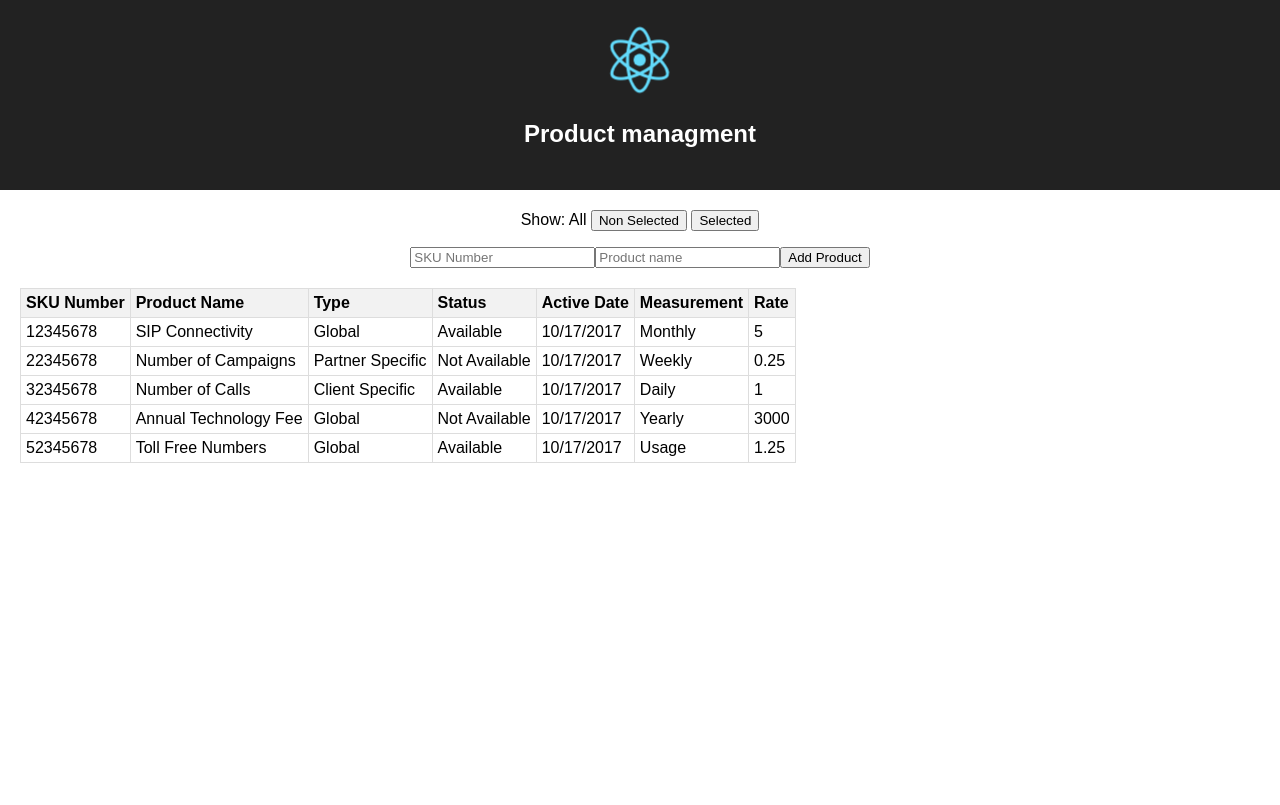
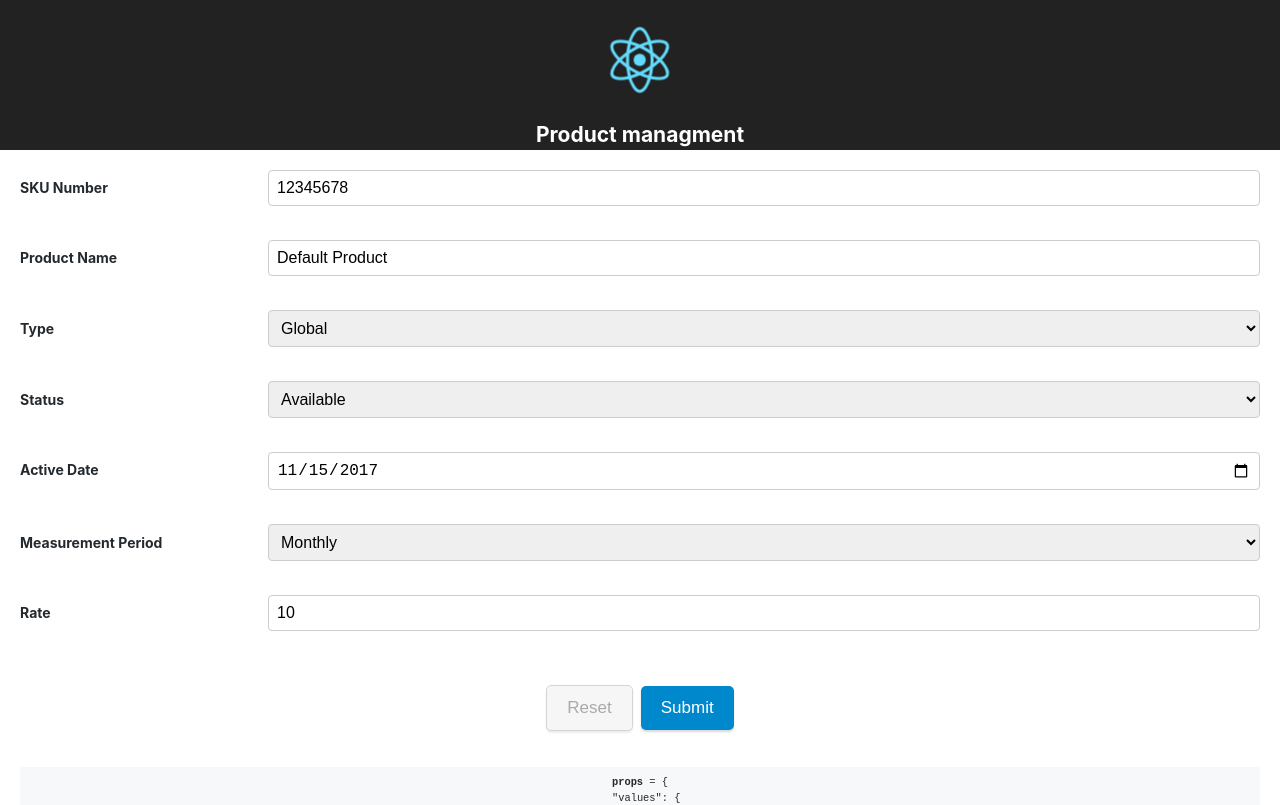
Before and after one commit to Aparus/product-management-table, a React (Create React App) app: page / in a window 1280 px wide. Shown: the top 805 px of the page. Built offline with nearby package versions, Linux system fonts and the light colour scheme.

Commit message:
added Product Form with validation and Formik plugin

```diff
--- a/package.json
+++ b/package.json
@@ -4,12 +4,14 @@
   "private": true,
   "dependencies": {
     "deep-freeze": "0.0.1",
+    "formik": "^0.10.4",
     "prop-types": "^15.6.0",
     "react": "^16.1.0",
     "react-dom": "^16.1.0",
     "react-redux": "^5.0.6",
     "react-scripts": "1.0.17",
-    "redux": "^3.7.2"
+    "redux": "^3.7.2",
+    "yup": "^0.23.0"
   },
   "scripts": {
     "start": "react-scripts start",
--- a/src/product/actions.js
+++ b/src/product/actions.js
@@ -5,7 +5,7 @@ export const setVisibilityFilter = filter => ({
 
 export const addProduct = product => ({
   type: 'ADD_PRODUCT',
-  payload: product,
+  product,
 });
 
 export const toggleProduct = SKUNumber => ({
--- a/src/product/components/AddProduct.jsx
+++ b/src/product/components/AddProduct.jsx
@@ -1,10 +1,217 @@
 import React from 'react';
 import { connect } from 'react-redux';
+import { withFormik } from 'formik';
+import Yup from 'yup';
 import { addProduct } from '../actions';
+import './helper.css';
+
+// Our inner form component. Will be wrapped with Formik({..})
+const MyInnerForm = (props) => {
+  const {
+    values,
+    touched,
+    errors,
+    dirty,
+    isSubmitting,
+    handleChange,
+    handleBlur,
+    handleSubmit,
+    handleReset,
+  } = props;
+  return (
+    <form onSubmit={handleSubmit}>
+      <label htmlFor="SKUNumber">SKU Number</label>
+      <input
+        id="SKUNumber"
+        placeholder="SKU Number"
+        type="number"
+        value={values.SKUNumber}
+        onChange={handleChange}
+        onBlur={handleBlur}
+        className={errors.SKUNumber && touched.SKUNumber ? 'text-input error' : 'text-input'}
+      />
+      <div className="input-feedback">{touched.SKUNumber ? errors.SKUNumber : ''}</div>
+
+      <label htmlFor="productName">Product Name</label>
+      <input
+        id="productName"
+        placeholder="Product Name"
+        type="text"
+        value={values.productName}
+        onChange={handleChange}
+        onBlur={handleBlur}
+        className={errors.productName && touched.productName ? 'text-input error' : 'text-input'}
+      />
+      <div className="input-feedback">{touched.productName ? errors.productName : ''}</div>
+
+      <label htmlFor="type">Type</label>
+      <select
+        id="type"
+        value={values.type}
+        onChange={handleChange}
+        onBlur={handleBlur}
+        className={errors.type && touched.type ? 'text-input error' : 'text-input'}
+      >
+        <option value="">Select type</option>
+        <option value="Global">Global</option>
+        <option value="Partner Specific">Partner Specific</option>
+        <option value="Client Specific">Client Specific</option>
+      </select>
+      <div className="input-feedback">{touched.type ? errors.type : ''}</div>
+
+      <label htmlFor="status">Status</label>
+      <select
+        id="status"
+        value={values.status}
+        onChange={handleChange}
+        onBlur={handleBlur}
+        className={errors.status && touched.status ? 'text-input error' : 'text-input'}
+      >
+        <option value="">Select status</option>
+        <option value="Available">Available</option>
+        <option value="Not Available">Not Available</option>
+      </select>
+      <div className="input-feedback">{touched.status ? errors.status : ''}</div>
+
+      <label htmlFor="activeDate">Active Date</label>
+      <input
+        id="activeDate"
+        value={values.activeDate}
+        type="date"
+        onChange={handleChange}
+        onBlur={handleBlur}
+        className={errors.activeDate && touched.activeDate ? 'text-input error' : 'text-input'}
+      />
+      <div className="input-feedback">{touched.activeDate ? errors.activeDate : ''}</div>
+
+      <label htmlFor="measurementPeriod">Measurement Period</label>
+      <select
+        id="measurementPeriod"
+        value={values.measurementPeriod}
+        onChange={handleChange}
+        onBlur={handleBlur}
+        className={
+          errors.measurementPeriod && touched.measurementPeriod ? 'text-input error' : 'text-input'
+        }
+      >
+        <option value="">Select Measurement Period</option>
+        <option value="Daily">Daily</option>
+        <option value="Weekly">Weekly</option>
+        <option value="Monthly">Monthly</option>
+        <option value="Yearly">Yearly</option>
+        <option value="Usage">Usage</option>
+      </select>
+      <div className="input-feedback">
+        {touched.measurementPeriod ? errors.measurementPeriod : ''}
+      </div>
+
+      <label htmlFor="standardRate">Rate</label>
+      <input
+        id="standardRate"
+        placeholder="Rate"
+        type="number"
+        step="0.01"
+        value={values.standardRate}
+        onChange={handleChange}
+        onBlur={handleBlur}
+        className={errors.standardRate && touched.standardRate ? 'text-input error' : 'text-input'}
+      />
+      <div className="input-feedback">{touched.standardRate ? errors.standardRate : ''}</div>
+
+      <button
+        type="button"
+        className="outline"
+        onClick={handleReset}
+        disabled={!dirty || isSubmitting}
+      >
+        Reset
+      </button>
+      <button type="submit" disabled={isSubmitting}>
+        Submit
+      </button>
+
+      <DisplayFormikState {...props} />
+    </form>
+  );
+};
+
+const EnhancedForm = withFormik({
+  mapPropsToValues: () => ({
+    SKUNumber: 12345678,
+    productName: 'Default Product',
+    type: 'Global',
+    status: 'Available',
+    activeDate: '2017-11-15',
+    measurementPeriod: 'Monthly',
+    standardRate: 10,
+  }),
+
+  validationSchema: Yup.object().shape({
+    SKUNumber: Yup.number()
+      .max(99999999, 'SKU Number must be less than 8 digits')
+      .required('SKU Number is required!'),
+
+    productName: Yup.string()
+      .min(5, 'Product name must be longer than 5 symbols')
+      .max(50, 'Product name must be shorter than 50 symbols')
+      .required('Product name is required!'),
+
+    type: Yup.string()
+      .min(2, 'Type should be selected')
+      .required('Type is required!'),
+
+    status: Yup.string()
+      .min(2, 'Status should be selected')
+      .required('Status is required!'),
+
+    activeDate: Yup.string()
+      .min(2, 'Active Date should be selected')
+      .required('Active Date is required!'),
+
+    measurementPeriod: Yup.string()
+      .min(2, 'Measurement should be selected')
+      .required('Measurement is required!'),
+
+    standardRate: Yup.number()
+      .min(0.01, 'Rate must be more than 0')
+      .max(99999999, 'Rate must be less than 8 digits')
+      .required('Rate is required!'),
+  }),
+  handleSubmit: (values, { setSubmitting }) => {
+    setTimeout(() => {
+      alert(JSON.stringify(values, null, 2));
+      setSubmitting(false);
+    }, 1000);
+    // dispatch(addProduct(values));
+  },
+  displayName: 'BasicForm', // helps with React DevTools
+})(MyInnerForm);
+
+export const DisplayFormikState = props => (
+  <div style={{ margin: '1rem 0' }}>
+    <h3 style={{ fontFamily: 'monospace' }} />
+    <pre
+      style={{
+        background: '#f6f8fa',
+        fontSize: '.65rem',
+        padding: '.5rem',
+      }}
+    >
+      <strong>props</strong> = {JSON.stringify(props, null, 2)}
+    </pre>
+  </div>
+);
+
+const AddProduct = connect()(EnhancedForm);
+
+export default AddProduct;
 
 /* AddProduct не совсем контейнер, он просто вызывает диспатч,
   ему не нужен стор, поэтому мы можем создать коннект коротким путем:
   AddProduct = connect()(AddProduct); */
+/*
+
+
 const AddProduct0 = ({ dispatch }) => {
   let inputSKUNumber;
   let inputProductName;
@@ -36,4 +243,4 @@ const AddProduct0 = ({ dispatch }) => {
 };
 const AddProduct = connect()(AddProduct0);
 
-export default AddProduct;
+export default AddProduct; */
--- a/src/product/components/ProductApp.jsx
+++ b/src/product/components/ProductApp.jsx
@@ -5,8 +5,8 @@ import VisibleProductList from './VisibleProductList';
 
 const ProductApp = () => (
   <div className="productApp">
+    <AddProduct />
     <Menu />
-    <AddProduct />
     <VisibleProductList />
   </div>
 );
--- a/src/product/components/VisibleProductList.jsx
+++ b/src/product/components/VisibleProductList.jsx
@@ -25,8 +25,8 @@ const ProductRow = ({
   type,
   status,
   activeDate,
-  measurement,
-  rate,
+  measurementPeriod,
+  standardRate,
 }) => (
   <tr onClick={onClick} className={selected ? 'selected' : 'nonSelected'}>
     <td>{SKUNumber}</td>
@@ -34,8 +34,8 @@ const ProductRow = ({
     <td>{type}</td>
     <td>{status}</td>
     <td>{activeDate}</td>
-    <td>{measurement}</td>
-    <td>{rate}</td>
+    <td>{measurementPeriod}</td>
+    <td>{standardRate}</td>
   </tr>
 );
 
--- /dev/null
+++ b/src/product/components/helper.css
@@ -0,0 +1,95 @@
+* {
+  box-sizing: border-box;
+  font-family: ;
+}
+
+body {
+  font-family: -apple-system, BlinkMacSystemFont, "Segoe UI", Helvetica, Arial,
+    sans-serif, "Apple Color Emoji", "Segoe UI Emoji", "Segoe UI Symbol";
+  font-size: 14px;
+  line-height: 1.5;
+  color: #24292e;
+  background-color: #fff;
+}
+
+.app {
+  margin: 2rem;
+}
+
+a {
+  color: #08c;
+}
+
+code {
+  background: #eee;
+  padding: 0.1rem;
+  font-family: "Menlo";
+  font-size: 13px;
+  color: #ff00aa;
+}
+
+input,
+select {
+  padding: 0.5rem;
+  font-size: 16px;
+  width: 80%;
+  display: inline-block;
+  border-radius: 4px;
+  border: 1px solid #ccc;
+}
+
+input:focus {
+  border-color: #007eff;
+  box-shadow: inset 0 1px 1px rgba(0, 0, 0, 0.075),
+    0 0 0 3px rgba(0, 126, 255, 0.1);
+  outline: none;
+}
+
+input.error {
+  border-color: red;
+}
+
+label {
+  font-weight: bold;
+  display: inline-block;
+  margin-bottom: 0.5rem;
+  width: 20%;
+  text-align: left;
+}
+
+.input-feedback {
+  color: red;
+  margin-top: 0.25rem;
+  height: 30px;
+}
+
+button {
+  max-width: 150px;
+  margin: 20px 0;
+  padding: 12px 20px;
+  border-style: none;
+  border-radius: 5px;
+  background-color: #08c;
+  box-shadow: 0px 2px 2px rgba(0, 0, 0, 0.15);
+  font-size: 17px;
+  font-weight: 500;
+  color: #fff;
+  cursor: pointer;
+  outline: none;
+  -webkit-appearance: none;
+}
+
+button:disabled {
+  opacity: 0.5;
+  cursor: not-allowed !important;
+}
+
+button + button {
+  margin-left: 0.5rem;
+}
+
+button.outline {
+  background-color: #eee;
+  border: 1px solid #aaa;
+  color: #555;
+}
--- a/src/product/productsInitialState.js
+++ b/src/product/productsInitialState.js
@@ -5,8 +5,8 @@ const productsInitialState = [
     type: 'Global',
     status: 'Available',
     activeDate: '10/17/2017',
-    measurement: 'Monthly',
-    rate: 5,
+    measurementPeriod: 'Monthly',
+    standardRate: 5,
   },
   {
     SKUNumber: 22345678,
@@ -14,8 +14,8 @@ const productsInitialState = [
     type: 'Partner Specific',
     status: 'Not Available',
     activeDate: '10/17/2017',
-    measurement: 'Weekly',
-    rate: 0.25,
+    measurementPeriod: 'Weekly',
+    standardRate: 0.25,
   },
   {
     SKUNumber: 32345678,
@@ -23,8 +23,8 @@ const productsInitialState = [
     type: 'Client Specific',
     status: 'Available',
     activeDate: '10/17/2017',
-    measurement: 'Daily',
-    rate: 1,
+    measurementPeriod: 'Daily',
+    standardRate: 1,
   },
   {
     SKUNumber: 42345678,
@@ -32,8 +32,8 @@ const productsInitialState = [
     type: 'Global',
     status: 'Not Available',
     activeDate: '10/17/2017',
-    measurement: 'Yearly',
-    rate: 3000,
+    measurementPeriod: 'Yearly',
+    standardRate: 3000,
   },
   {
     SKUNumber: 52345678,
@@ -41,8 +41,8 @@ const productsInitialState = [
     type: 'Global',
     status: 'Available',
     activeDate: '10/17/2017',
-    measurement: 'Usage',
-    rate: 1.25,
+    measurementPeriod: 'Usage',
+    standardRate: 1.25,
   },
 ];
 
--- a/src/product/reducers.js
+++ b/src/product/reducers.js
@@ -4,7 +4,7 @@ export const product = (state, action) => {
   switch (action.type) {
     case 'ADD_PRODUCT':
       return {
-        ...action.payload,
+        ...action.product,
         selected: false,
       };
     case 'TOGGLE_PRODUCT':
```
Also changed, not shown: 2 other files (tests, documents, lock files or other folders).
